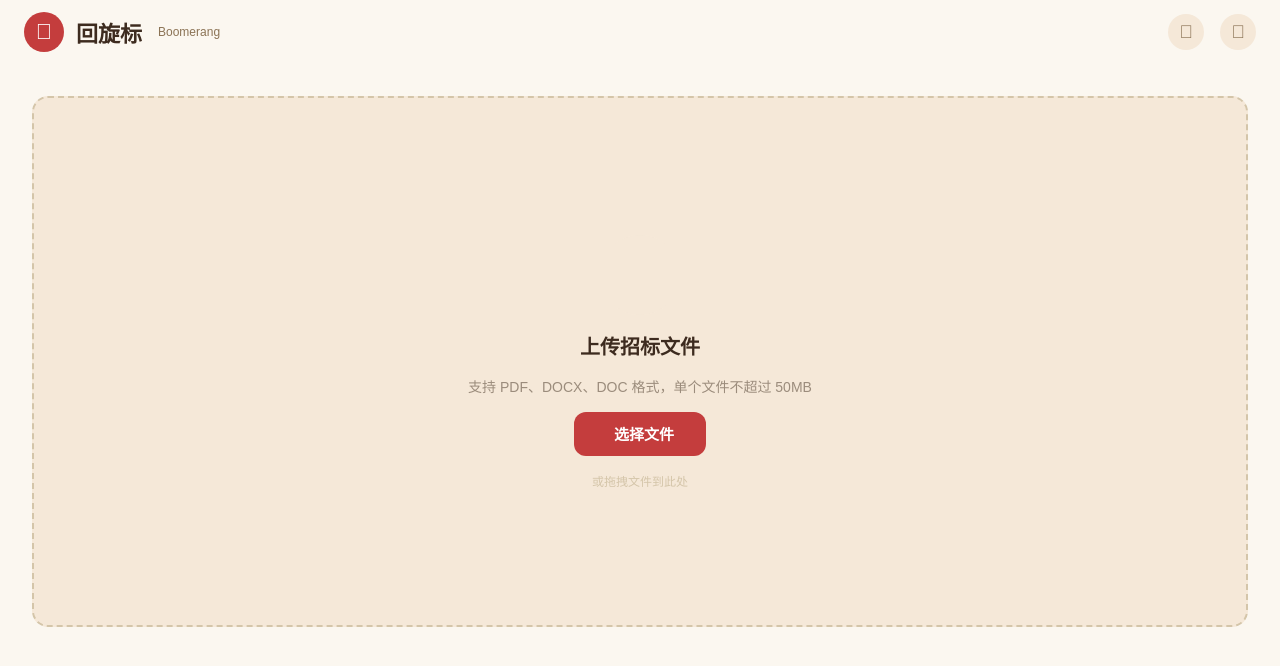
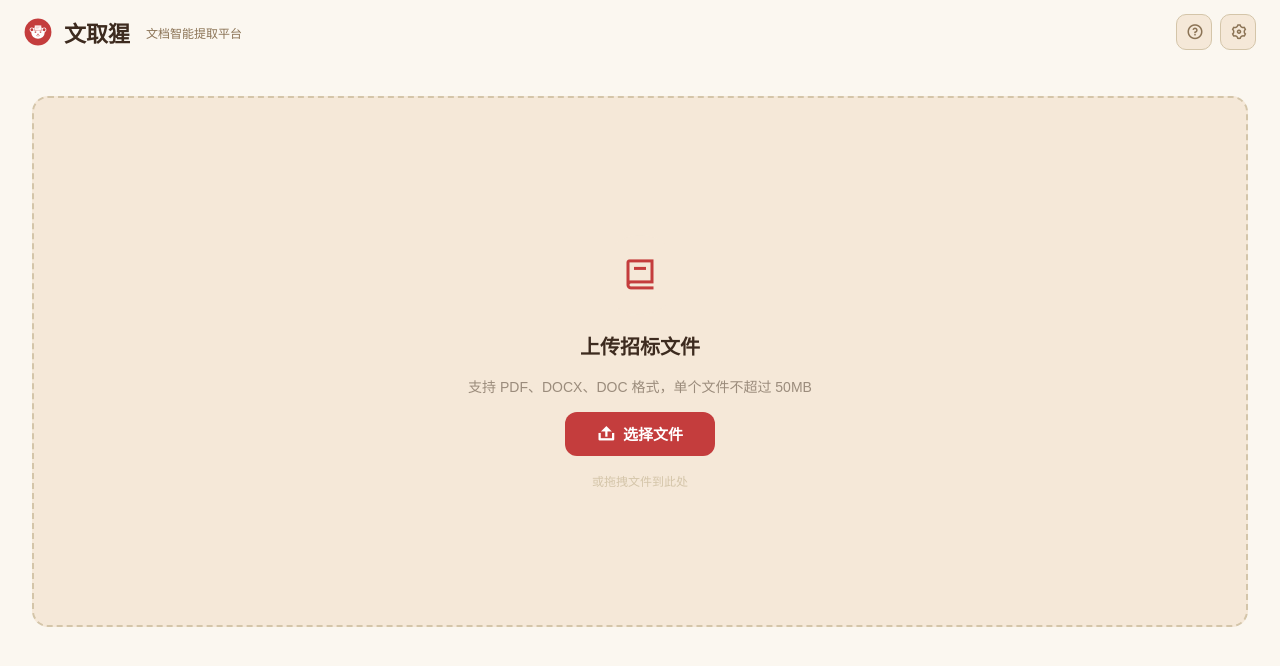
Before and after one commit to sikenali/bid-extractor, a Vue app in the folder frontend/: page /upload in a window 1280 px wide. Shown: the top 666 px of the page. Built offline with nearby package versions, Linux system fonts and the light colour scheme.

Commit message:
feat: redesign top nav with expand buttons and add theme system with CSS variables

```diff
--- a/frontend/index.html
+++ b/frontend/index.html
@@ -2,9 +2,10 @@
 <html lang="zh-CN">
   <head>
     <meta charset="UTF-8" />
-    <link rel="icon" type="image/svg+xml" href="/vite.svg" />
+    <link rel="icon" type="image/svg+xml" href="/logo.svg" />
     <meta name="viewport" content="width=device-width, initial-scale=1.0" />
-    <title>回旋标 - 招标文件提取工具</title>
+    <title>文取猩-文档智能提取平台</title>
+    <link rel="stylesheet" href="https://cdn.jsdelivr.net/npm/remixicon@4.3.0/fonts/remixicon.css" />
   </head>
   <body>
     <div id="app"></div>
--- a/frontend/src/components/layout/TopNav.vue
+++ b/frontend/src/components/layout/TopNav.vue
@@ -7,20 +7,20 @@ const router = useRouter();
 <template>
   <div class="top-nav">
     <div class="nav-left">
-      <div class="logo">
-        <div class="logo-icon">
-          <span class="icon">&#xeb4d;</span>
-        </div>
-        <span class="brand-cn">回旋标</span>
-        <span class="brand-en">Boomerang</span>
+      <div class="logo" @click="router.push('/upload')" style="cursor: pointer">
+        <img src="/logo.svg" alt="文取猩" class="logo-img" />
+        <span class="brand-cn">文取猩</span>
+        <span class="brand-en">文档智能提取平台</span>
       </div>
     </div>
     <div class="nav-right">
-      <button class="nav-icon-btn" title="帮助">
-        <span class="icon">&#xeb75;</span>
+      <button class="nav-expand-btn" title="帮助">
+        <span class="icon ri-question-line"></span>
+        <span class="btn-label">帮助</span>
       </button>
-      <button class="nav-icon-btn" title="设置" @click="router.push('/settings/theme')">
-        <span class="icon">&#xec25;</span>
+      <button class="nav-expand-btn" title="设置" @click="router.push('/settings/theme')">
+        <span class="icon ri-settings-3-line"></span>
+        <span class="btn-label">设置</span>
       </button>
     </div>
   </div>
@@ -35,59 +35,75 @@ const router = useRouter();
   justify-content: space-between;
   background-color: var(--color-bg-main);
 }
-
 .logo {
   display: flex;
   align-items: center;
   gap: 12px;
 }
-
-.logo-icon {
-  width: 40px;
-  height: 40px;
-  background-color: var(--color-primary);
+.logo-img {
+  width: 28px;
+  height: 28px;
   border-radius: 50%;
-  display: flex;
-  align-items: center;
-  justify-content: center;
-  color: white;
-  font-size: 22px;
 }
-
 .icon {
   font-family: "remixicon", sans-serif;
   font-style: normal;
 }
-
 .brand-cn {
   font-size: 22px;
   font-weight: bold;
   color: var(--color-text-primary);
 }
-
 .brand-en {
   font-size: 12px;
   color: var(--color-text-secondary);
   margin-left: 4px;
 }
-
 .nav-right {
   display: flex;
   align-items: center;
-  gap: 16px;
+  gap: 8px;
 }
-
-.nav-icon-btn {
+.nav-expand-btn {
+  display: flex;
+  align-items: center;
+  gap: 8px;
   width: 36px;
   height: 36px;
+  padding: 0;
+  border: 1px solid var(--color-border);
+  border-radius: 10px;
   background-color: var(--color-bg-card);
-  border-radius: 50%;
-  border: none;
+  color: var(--color-text-secondary);
   cursor: pointer;
-  display: flex;
-  align-items: center;
-  justify-content: center;
-  color: var(--color-text-secondary);
+  overflow: hidden;
+  transition: all 0.2s ease;
+  white-space: nowrap;
+}
+.nav-expand-btn .icon {
+  flex-shrink: 0;
+  width: 36px;
   font-size: 18px;
+  text-align: center;
+  transition: color 0.2s;
+}
+.nav-expand-btn .btn-label {
+  font-size: 13px;
+  font-weight: 500;
+  opacity: 0;
+  transition: opacity 0.2s;
+  padding-right: 12px;
+  color: white;
+}
+.nav-expand-btn:hover {
+  width: 90px;
+  background-color: var(--color-primary);
+  border-color: transparent;
+}
+.nav-expand-btn:hover .icon {
+  color: white;
+}
+.nav-expand-btn:hover .btn-label {
+  opacity: 1;
 }
 </style>
--- a/frontend/src/stores/theme.ts
+++ b/frontend/src/stores/theme.ts
@@ -1,30 +1,60 @@
 import { defineStore } from 'pinia';
-import { ref, watch } from 'vue';
+import { ref } from 'vue';
 
 export type ThemeType = 'parchment' | 'dark' | 'white';
+
+const themeTokens: Record<ThemeType, Record<string, string>> = {
+  parchment: {
+    '--color-primary': '#C43D3D',
+    '--color-bg-main': '#FBF7F0',
+    '--color-bg-secondary': '#F5EFE3',
+    '--color-bg-card': '#F5E8D8',
+    '--color-bg-white': '#FFFFFF',
+    '--color-text-primary': '#3D2B1F',
+    '--color-text-secondary': '#8B7355',
+    '--color-text-muted': '#9B8C7C',
+    '--color-border': '#D4C5A9',
+  },
+  dark: {
+    '--color-primary': '#E05050',
+    '--color-bg-main': '#1A1A2E',
+    '--color-bg-secondary': '#16213E',
+    '--color-bg-card': '#2A2A4A',
+    '--color-bg-white': '#1E1E38',
+    '--color-text-primary': '#E0E0E0',
+    '--color-text-secondary': '#A0A0B0',
+    '--color-text-muted': '#707080',
+    '--color-border': '#3A3A5A',
+  },
+  white: {
+    '--color-primary': '#C43D3D',
+    '--color-bg-main': '#FFFFFF',
+    '--color-bg-secondary': '#FAFAFA',
+    '--color-bg-card': '#F5F5F5',
+    '--color-bg-white': '#FFFFFF',
+    '--color-text-primary': '#1A1A1A',
+    '--color-text-secondary': '#666666',
+    '--color-text-muted': '#999999',
+    '--color-border': '#E0E0E0',
+  },
+};
 
 export const useThemeStore = defineStore('theme', () => {
   const currentTheme = ref<ThemeType>('parchment');
 
   function loadTheme() {
     const saved = localStorage.getItem('theme') as ThemeType | null;
-    if (saved) {
+    if (saved && themeTokens[saved]) {
       currentTheme.value = saved;
       applyTheme(saved);
     }
   }
 
   function applyTheme(theme: ThemeType) {
-    document.body.className = `theme-${theme}`;
-    if (theme === 'dark') {
-      document.body.style.backgroundColor = '#1A1A2E';
-      document.body.style.color = '#E0E0E0';
-    } else if (theme === 'white') {
-      document.body.style.backgroundColor = '#FFFFFF';
-      document.body.style.color = '#1A1A1A';
-    } else {
-      document.body.style.backgroundColor = '';
-      document.body.style.color = '';
+    const root = document.documentElement;
+    const tokens = themeTokens[theme];
+    for (const [key, value] of Object.entries(tokens)) {
+      root.style.setProperty(key, value);
     }
   }
 
@@ -34,9 +64,5 @@ export const useThemeStore = defineStore('theme', () => {
     localStorage.setItem('theme', theme);
   }
 
-  watch(currentTheme, (theme) => {
-    applyTheme(theme);
-  });
-
   return { currentTheme, loadTheme, setTheme };
 });
```
Also changed, not shown: frontend/public/logo.svg (added).
